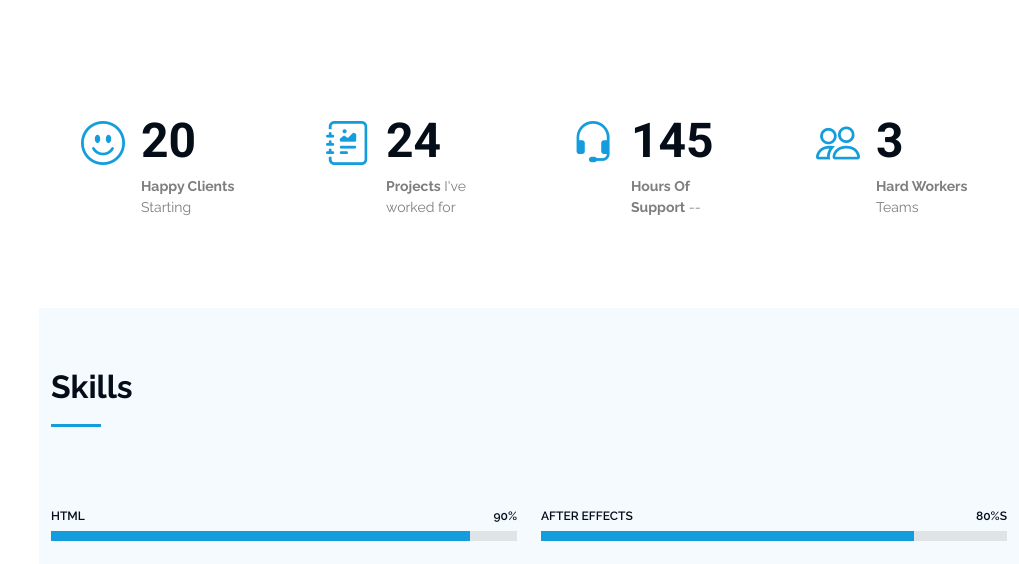
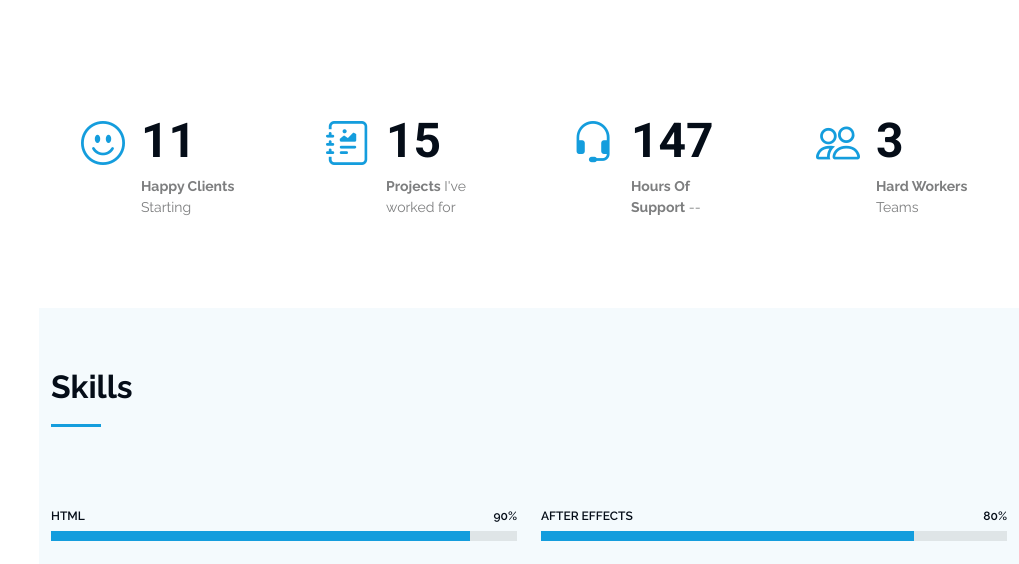
Before and after one commit to Avee77/Avishek-Pandey, a plain HTML site: page index.html in a window 1280 px wide. Shown: the part 1480-2044 px from the top of the page, without its empty margins (261-1280 px from the left). Drawn offline with Linux system fonts and the light colour scheme.

Commit message:
Update index.html

```diff
--- a/index.html
+++ b/index.html
@@ -138,7 +138,7 @@
           <div class="col-lg-3 col-md-6">
             <div class="stats-item">
               <i class="bi bi-emoji-smile"></i>
-              <span data-purecounter-start="0" data-purecounter-end="20" data-purecounter-duration="1" class="purecounter"></span>
+              <span data-purecounter-start="0" data-purecounter-end="11" data-purecounter-duration="1" class="purecounter"></span>
               <p><strong>Happy Clients</strong> <span>Starting</span></p>
             </div>
           </div><!-- End Stats Item -->
@@ -146,7 +146,7 @@
           <div class="col-lg-3 col-md-6">
             <div class="stats-item">
               <i class="bi bi-journal-richtext"></i>
-              <span data-purecounter-start="0" data-purecounter-end="24" data-purecounter-duration="1" class="purecounter"></span>
+              <span data-purecounter-start="0" data-purecounter-end="15" data-purecounter-duration="1" class="purecounter"></span>
               <p><strong>Projects</strong> <span>I've worked for</span></p>
             </div>
           </div><!-- End Stats Item -->
@@ -154,7 +154,7 @@
           <div class="col-lg-3 col-md-6">
             <div class="stats-item">
               <i class="bi bi-headset"></i>
-              <span data-purecounter-start="0" data-purecounter-end="145" data-purecounter-duration="1" class="purecounter"></span>
+              <span data-purecounter-start="0" data-purecounter-end="147" data-purecounter-duration="1" class="purecounter"></span>
               <p><strong>Hours Of Support</strong> <span>--</span></p>
             </div>
           </div><!-- End Stats Item -->
@@ -214,7 +214,7 @@
           <div class="col-lg-6">
 
             <div class="progress">
-              <span class="skill"><span>After Effects</span> <i class="val">80%S</i></span>
+              <span class="skill"><span>After Effects</span> <i class="val">80%</i></span>
               <div class="progress-bar-wrap">
                 <div class="progress-bar" role="progressbar" aria-valuenow="80" aria-valuemin="0" aria-valuemax="100"></div>
               </div>
```
